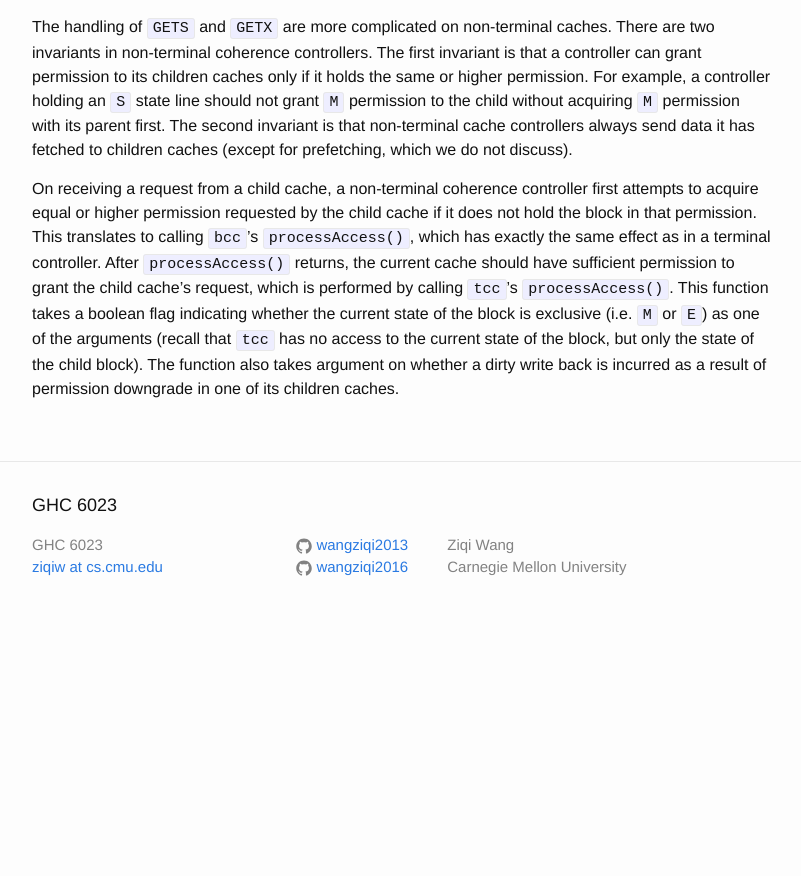
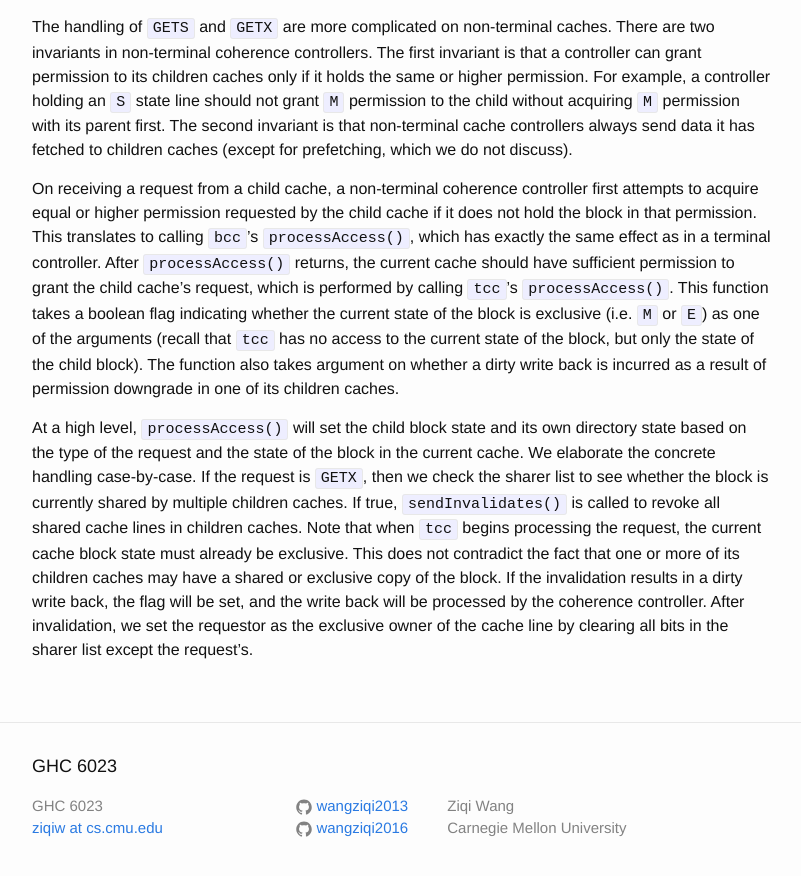
Before and after one commit to wangziqi2013/wangziqi2013.github.io, a Jekyll site: the page built from _posts/2019-12-24-understand-zsim-cc-sim.markdown, in a window 1280 px wide and 900 px high, scrolled down 11099 px. Shown: the top 876 px of the window, without its empty margins (238-1039 px from the left). Built offline with Jekyll 4.4.1, drawn with Linux system fonts in a browser that asks for light colours; before the commit the page ends 11738 px from its top, so only the background shows below that.

Commit message:
Adding gets access

```diff
--- a/_posts/2019-12-24-understand-zsim-cc-sim.markdown
+++ b/_posts/2019-12-24-understand-zsim-cc-sim.markdown
@@ -424,3 +424,13 @@ the current cache should have sufficient permission to grant the child cache's r
 (i.e. `M` or `E`) as one of the arguments (recall that `tcc` has no access to the current state of the block, but only the
 state of the child block). The function also takes argument on whether a dirty write back is incurred as a result
 of permission downgrade in one of its children caches.
+
+At a high level, `processAccess()` will set the child block state and its own directory state based on the type of the
+request and the state of the block in the current cache. We elaborate the concrete handling case-by-case. If the request
+is `GETX`, then we check the sharer list to see whether the block is currently shared by multiple children caches.
+If true, `sendInvalidates()` is called to revoke all shared cache lines in children caches. Note that when `tcc` begins
+processing the request, the current cache block state must already be exclusive. This does not contradict the fact
+that one or more of its children caches may have a shared or exclusive copy of the block. If the invalidation results
+in a dirty write back, the flag will be set, and the write back will be processed by the coherence controller. After
+invalidation, we set the requestor as the exclusive owner of the cache line by clearing all bits in the sharer list except
+the request's.
```
